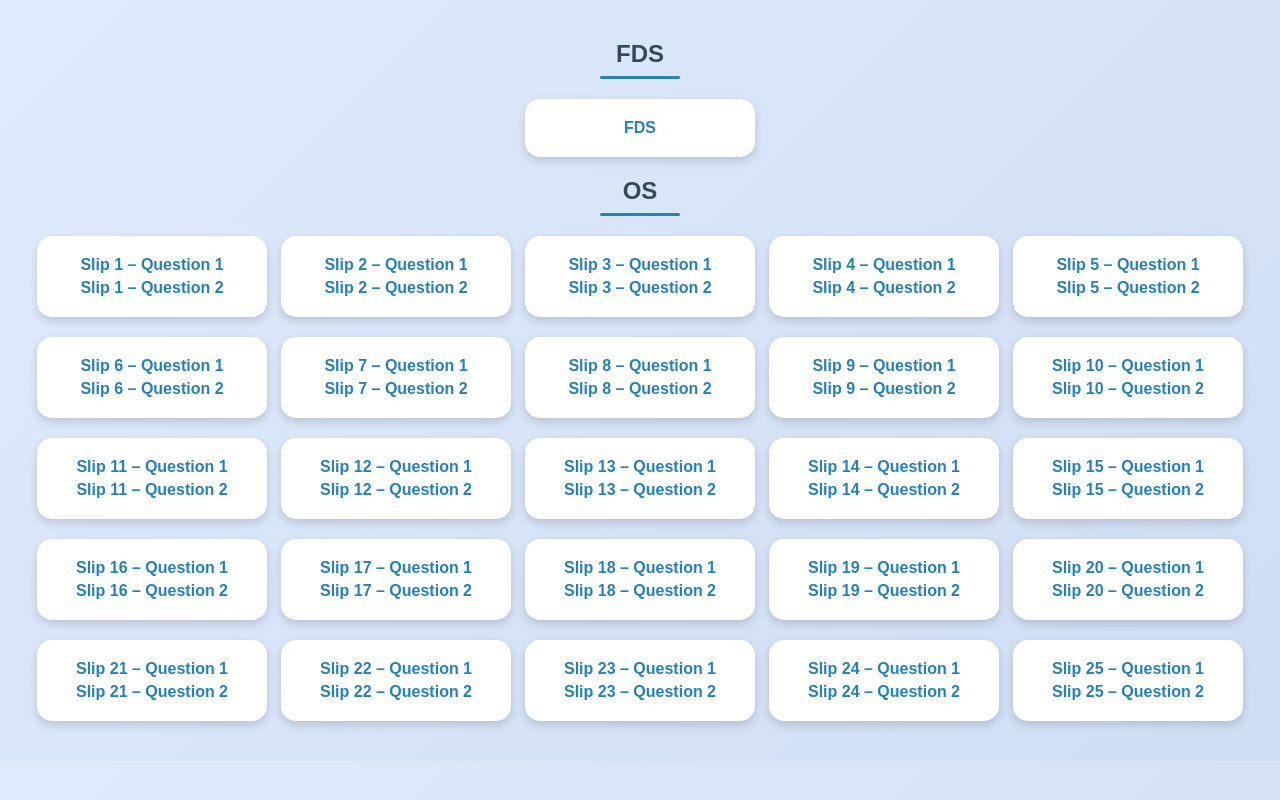
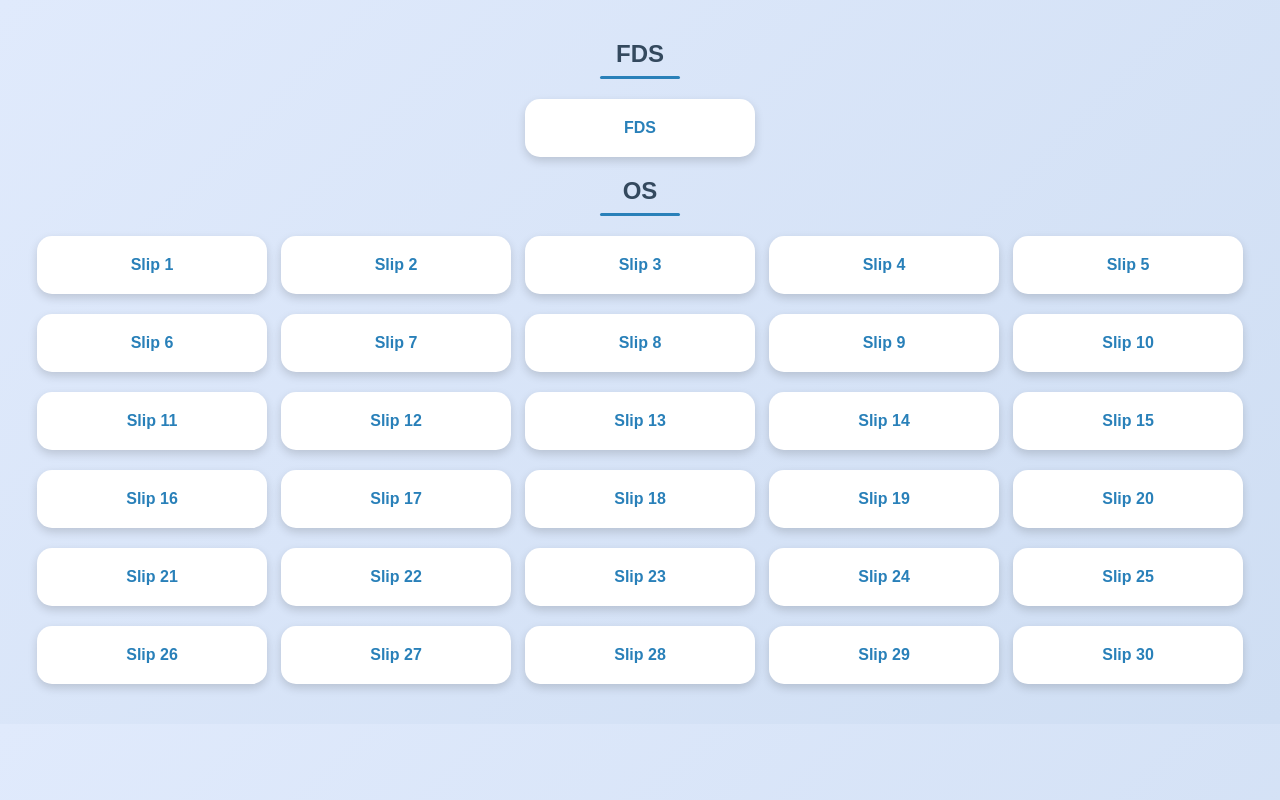
Before and after one commit to vgore22/osslips, a plain HTML site: page index.html in a window 1280 px wide. Drawn offline with Linux system fonts and the light colour scheme.

Commit message:
Update index.html

```diff
--- a/index.html
+++ b/index.html
@@ -129,31 +129,37 @@
       <h2>OS</h2>
       <div class="grid">
         <!-- All 25 slips below -->
-        <div class="card"><a href="slip1_1.txt" target="_blank">Slip 1 – Question 1</a><a href="slip1_2.txt" target="_blank">Slip 1 – Question 2</a></div>
-        <div class="card"><a href="slip2_1.txt" target="_blank">Slip 2 – Question 1</a><a href="slip2_2.txt" target="_blank">Slip 2 – Question 2</a></div>
-        <div class="card"><a href="slip3_1.txt" target="_blank">Slip 3 – Question 1</a><a href="slip3_2.txt" target="_blank">Slip 3 – Question 2</a></div>
-        <div class="card"><a href="slip4_1.txt" target="_blank">Slip 4 – Question 1</a><a href="slip4_2.txt" target="_blank">Slip 4 – Question 2</a></div>
-        <div class="card"><a href="slip5_1.txt" target="_blank">Slip 5 – Question 1</a><a href="slip5_2.txt" target="_blank">Slip 5 – Question 2</a></div>
-        <div class="card"><a href="slip6_1.txt" target="_blank">Slip 6 – Question 1</a><a href="slip6_2.txt" target="_blank">Slip 6 – Question 2</a></div>
-        <div class="card"><a href="slip7_1.txt" target="_blank">Slip 7 – Question 1</a><a href="slip7_2.txt" target="_blank">Slip 7 – Question 2</a></div>
-        <div class="card"><a href="slip8_1.txt" target="_blank">Slip 8 – Question 1</a><a href="slip8_2.txt" target="_blank">Slip 8 – Question 2</a></div>
-        <div class="card"><a href="slip9_1.txt" target="_blank">Slip 9 – Question 1</a><a href="slip9_2.txt" target="_blank">Slip 9 – Question 2</a></div>
-        <div class="card"><a href="slip10_1.txt" target="_blank">Slip 10 – Question 1</a><a href="slip10_2.txt" target="_blank">Slip 10 – Question 2</a></div>
-        <div class="card"><a href="slip11_1.txt" target="_blank">Slip 11 – Question 1</a><a href="slip11_2.txt" target="_blank">Slip 11 – Question 2</a></div>
-        <div class="card"><a href="slip12_1.txt" target="_blank">Slip 12 – Question 1</a><a href="slip12_2.txt" target="_blank">Slip 12 – Question 2</a></div>
-        <div class="card"><a href="slip13_1.txt" target="_blank">Slip 13 – Question 1</a><a href="slip13_2.txt" target="_blank">Slip 13 – Question 2</a></div>
-        <div class="card"><a href="slip14_1.txt" target="_blank">Slip 14 – Question 1</a><a href="slip14_2.txt" target="_blank">Slip 14 – Question 2</a></div>
-        <div class="card"><a href="slip15_1.txt" target="_blank">Slip 15 – Question 1</a><a href="slip15_2.txt" target="_blank">Slip 15 – Question 2</a></div>
-        <div class="card"><a href="slip16_1.txt" target="_blank">Slip 16 – Question 1</a><a href="slip16_2.txt" target="_blank">Slip 16 – Question 2</a></div>
-        <div class="card"><a href="slip17_1.txt" target="_blank">Slip 17 – Question 1</a><a href="slip17_2.txt" target="_blank">Slip 17 – Question 2</a></div>
-        <div class="card"><a href="slip18_1.txt" target="_blank">Slip 18 – Question 1</a><a href="slip18_2.txt" target="_blank">Slip 18 – Question 2</a></div>
-        <div class="card"><a href="slip19_1.txt" target="_blank">Slip 19 – Question 1</a><a href="slip19_2.txt" target="_blank">Slip 19 – Question 2</a></div>
-        <div class="card"><a href="slip20_1.txt" target="_blank">Slip 20 – Question 1</a><a href="slip20_2.txt" target="_blank">Slip 20 – Question 2</a></div>
-        <div class="card"><a href="slip21_1.txt" target="_blank">Slip 21 – Question 1</a><a href="slip21_2.txt" target="_blank">Slip 21 – Question 2</a></div>
-        <div class="card"><a href="slip22_1.txt" target="_blank">Slip 22 – Question 1</a><a href="slip22_2.txt" target="_blank">Slip 22 – Question 2</a></div>
-        <div class="card"><a href="slip23_1.txt" target="_blank">Slip 23 – Question 1</a><a href="slip23_2.txt" target="_blank">Slip 23 – Question 2</a></div>
-        <div class="card"><a href="slip24_1.txt" target="_blank">Slip 24 – Question 1</a><a href="slip24_2.txt" target="_blank">Slip 24 – Question 2</a></div>
-        <div class="card"><a href="slip25_1.txt" target="_blank">Slip 25 – Question 1</a><a href="slip25_2.txt" target="_blank">Slip 25 – Question 2</a></div>
+        <div class="card"><a href="slip1.txt" target="_blank">Slip 1</a></div>
+<div class="card"><a href="slip2.txt" target="_blank">Slip 2</a></div>
+<div class="card"><a href="slip3.txt" target="_blank">Slip 3</a></div>
+<div class="card"><a href="slip4.txt" target="_blank">Slip 4</a></div>
+<div class="card"><a href="slip5.txt" target="_blank">Slip 5</a></div>
+<div class="card"><a href="slip6.txt" target="_blank">Slip 6</a></div>
+<div class="card"><a href="slip7.txt" target="_blank">Slip 7</a></div>
+<div class="card"><a href="slip8.txt" target="_blank">Slip 8</a></div>
+<div class="card"><a href="slip9.txt" target="_blank">Slip 9</a></div>
+<div class="card"><a href="slip10.txt" target="_blank">Slip 10</a></div>
+<div class="card"><a href="slip11.txt" target="_blank">Slip 11</a></div>
+<div class="card"><a href="slip12.txt" target="_blank">Slip 12</a></div>
+<div class="card"><a href="slip13.txt" target="_blank">Slip 13</a></div>
+<div class="card"><a href="slip14.txt" target="_blank">Slip 14</a></div>
+<div class="card"><a href="slip15.txt" target="_blank">Slip 15</a></div>
+<div class="card"><a href="slip16.txt" target="_blank">Slip 16</a></div>
+<div class="card"><a href="slip17.txt" target="_blank">Slip 17</a></div>
+<div class="card"><a href="slip18.txt" target="_blank">Slip 18</a></div>
+<div class="card"><a href="slip19.txt" target="_blank">Slip 19</a></div>
+<div class="card"><a href="slip20.txt" target="_blank">Slip 20</a></div>
+<div class="card"><a href="slip21.txt" target="_blank">Slip 21</a></div>
+<div class="card"><a href="slip22.txt" target="_blank">Slip 22</a></div>
+<div class="card"><a href="slip23.txt" target="_blank">Slip 23</a></div>
+<div class="card"><a href="slip24.txt" target="_blank">Slip 24</a></div>
+<div class="card"><a href="slip25.txt" target="_blank">Slip 25</a></div>
+<div class="card"><a href="slip26.txt" target="_blank">Slip 26</a></div>
+<div class="card"><a href="slip27.txt" target="_blank">Slip 27</a></div>
+<div class="card"><a href="slip28.txt" target="_blank">Slip 28</a></div>
+<div class="card"><a href="slip29.txt" target="_blank">Slip 29</a></div>
+<div class="card"><a href="slip30.txt" target="_blank">Slip 30</a></div>
+
       </div>
     </section>
   </main>
```
